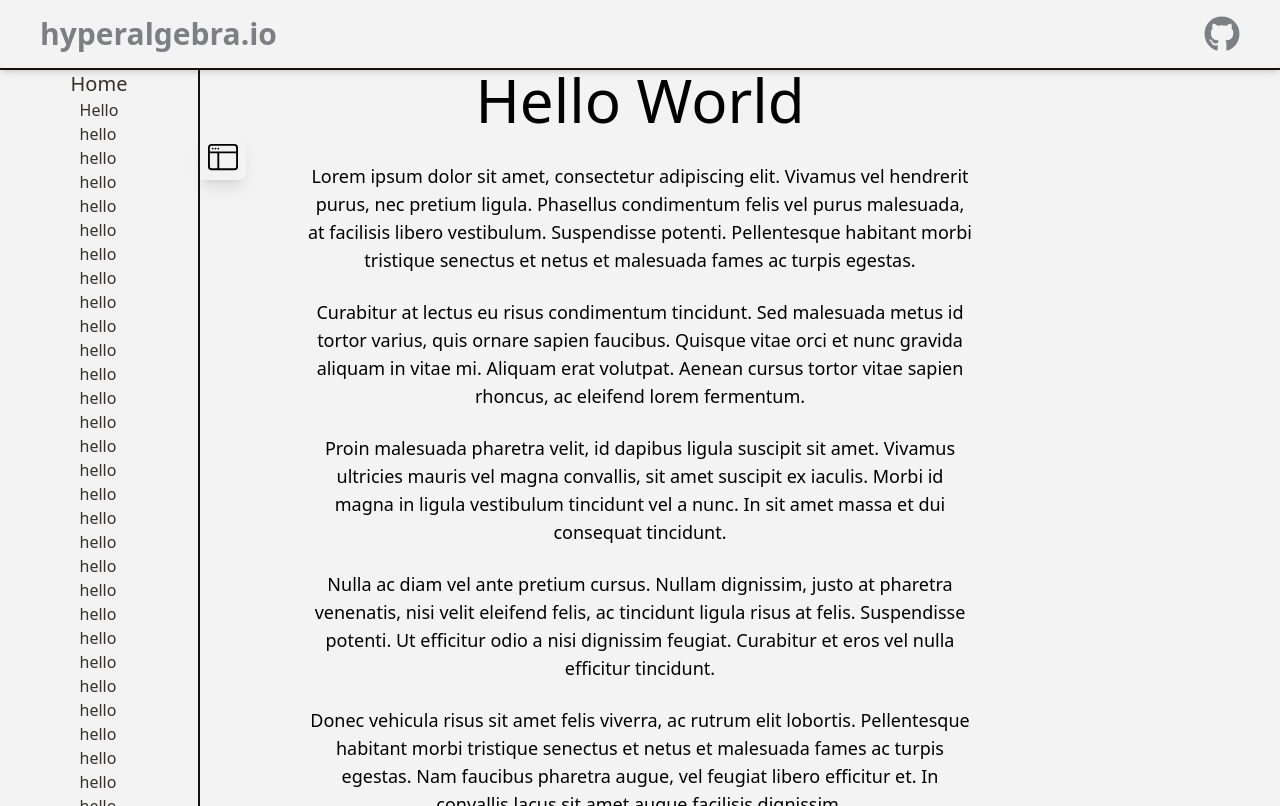
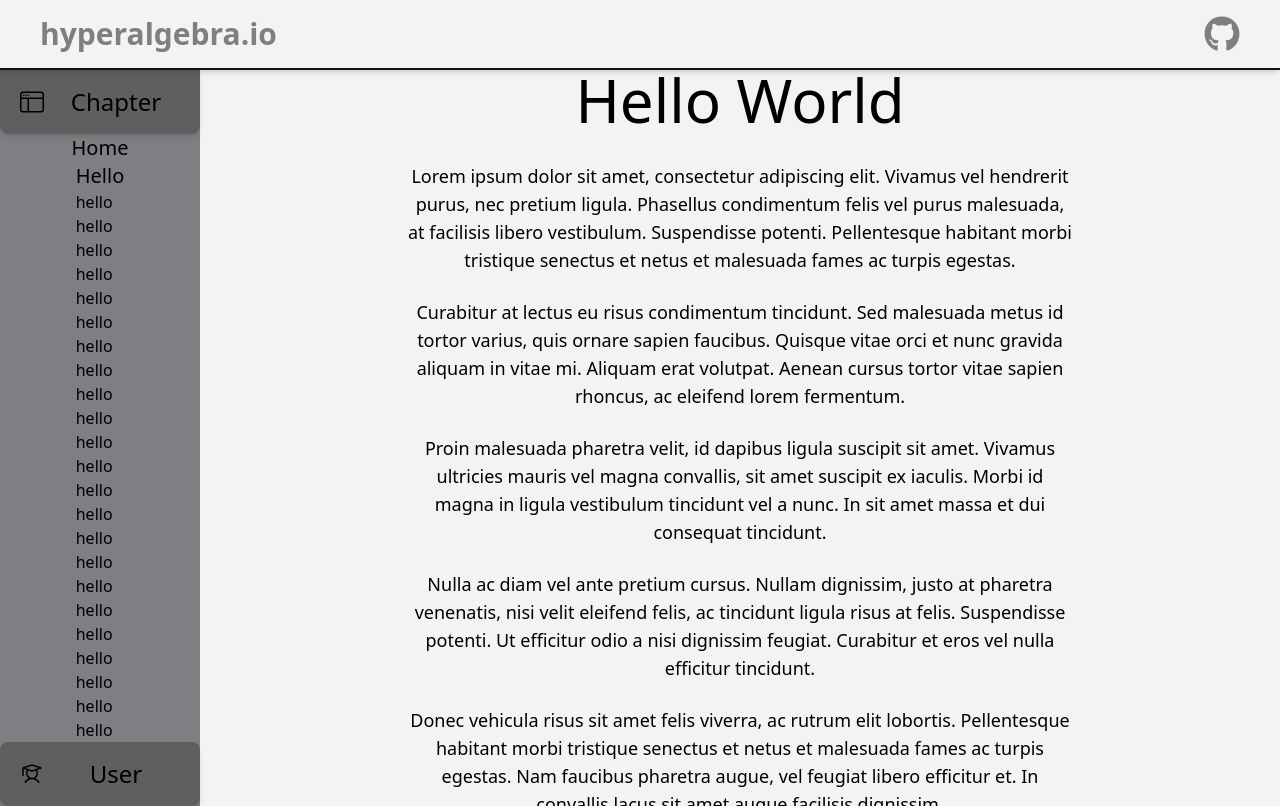
Before and after one commit to ashvinbondada/hyperalgebra.io, a Next.js app: page / in a window 1280 px wide. Built offline with nearby package versions, Linux system fonts and the light colour scheme.

Commit message:
Finished Sidebar Collapsing (for now)
- still want ultimate centering of home content
- added user icon and proper placement

```diff
--- a/package.json
+++ b/package.json
@@ -22,6 +22,7 @@
     "eslint": "^8",
     "eslint-config-next": "14.2.11",
     "postcss": "^8",
+    "prettier": "^3.3.3",
     "tailwindcss": "^3.4.1",
     "typescript": "^5"
   }
--- a/src/app/components/sidebar.tsx
+++ b/src/app/components/sidebar.tsx
@@ -2,6 +2,7 @@
 
 import { useState } from 'react';
 import { BsWindowSidebar } from "react-icons/bs";
+import { PiStudent } from "react-icons/pi";
 import SidebarNav from './sidebarNav';
 
 type Props = {
@@ -16,29 +17,34 @@ export default function Sidebar({ active_prop }: Props) {
   };
 
   return (
-    <div className="relative">
-      {/* Sidebar */}
-      <div
-        className={`transition-all duration-300 ease-in-out bg-anti-flash-white dark:bg-smoky-black h-[calc(100vh-64px)] ${
-          active ? 'w-[200px]' : 'w-0'
-        } flex-shrink-0 fixed left-0 z-40`}
-      >
-        {active && <SidebarNav active={active} />}
+    <div className={`
+      ${active ? "w-[200px] bg-gray" : "w-[70px] bg-anti-flash-white dark:bg-smoky-black"} h-full flex flex-col  transition-all duration-300 ease-in-out
+    `}>
+      {/* Sidebar Toggle Button */}
+      <div id="sidebar-buttons" className={`w-full h-16 justify-start items-center px-4 rounded-bl-lg rounded-br-lg flex flex-row text-2xl ${active ? "bg-jet/40 z-40 shadow-md" : "bg-anti-flash-white dark:bg-smoky-black"} transition-all duration-300 ease-in-out`}>
+          <button onClick={() => toggleSidebar()} className={`p-1 rounded-md hover:bg-transparent/10`}>
+            <BsWindowSidebar />
+          </button>
+          <div className={`w-full h-full grid place-items-center transition-opacity duration-300 ease-in-out ${active ? "opacity-100" : "opacity-0"}`}>
+            <p>Chapter</p>
+          </div>
       </div>
 
-      {/* Sidebar Toggle Button - When collapsed, it moves to the content area */}
-      <div
-        className={`absolute top-16 z-50 transition-all duration-300 ease-in-out ${
-          active ? 'left-[200px]' : 'left-4'
-        }`}
-      >
-        <button
-          className="bg-anti-flash-white dark:bg-smoky-black p-2 rounded-r-lg shadow-lg text-gray-500 dark:text-gray-200 hover:text-gray-700 dark:hover:text-gray-400 text-3xl"
-          onClick={toggleSidebar}
-        >
-          <BsWindowSidebar />
-        </button>
+      {/* Sidebar Navigation */}
+      <div id="sidebar-nav" className='w-full flex-1 overflow-y-auto transition-all duration-300 ease-in-out'>
+        <SidebarNav active={active}/>
       </div>
+
+      {/* Another button at the bottom */}
+      <div id="sidebar-buttons" className={`w-full h-16 justify-start items-center px-4 rounded-lg flex flex-row text-2xl ${active ? "bg-jet/40 z-40 shadow-md" : "bg-anti-flash-white dark:bg-smoky-black"} transition-all duration-300 ease-in-out`}>
+          <button onClick={() => toggleSidebar()} className={`p-1 rounded-md hover:bg-transparent/10`}>
+            <PiStudent />
+          </button>
+          <div className={`w-full h-full grid place-items-center transition-opacity duration-300 ease-in-out ${active ? "opacity-100" : "opacity-0"}`}>
+            <p>User</p>
+          </div>
+      </div>
+
     </div>
   );
 }
--- a/src/app/components/sidebarNav.tsx
+++ b/src/app/components/sidebarNav.tsx
@@ -21,18 +21,14 @@ export default function SidebarNav({active}: Props) {
 
   return (
     <aside
-      className={`fixed bg-anti-flash-white text-jet dark:text-anti-flash-white dark:bg-smoky-black ${active ? "w-[200px] border-r-2 border-r-smoky-black dark:border-r-anti-flash-white" : "w-[0px] border-none"} h-[calc(100vh-64px)] overflow-y-auto z-50
-        `}
       >
         {/* <div className="flex justify-end">
         <SidebarButton active_prop={active} />
         </div> */}
-        <div className="flex-col max-h-screen grid justify-items-center px-2 ${active ? 'block' : 'hidden'}`">
+        <div className={`overflow-hidden flex-col grid justify-items-center ${active ? 'block' : 'hidden'}`}>
           <Link className="text-xl" href="/">Home</Link>
           <nav>
-              <div className="prose">
-                <h1 className="prose-xl">Hello</h1>
-              </div>
+              <h1 className="text-xl">Hello</h1>
               <div>hello</div>
               <div>hello</div>
               <div>hello</div>
@@ -46,79 +42,26 @@ export default function SidebarNav({active}: Props) {
               <div>hello</div>
               <div>hello</div>
               <div>hello</div>
+              <div>hello</div> <div>hello</div>
+              <div>hello</div>
+              <div>hello</div> <div>hello</div>
+              <div>hello</div>
+              <div>hello</div> <div>hello</div>
+              <div>hello</div>
+              <div>hello</div> <div>hello</div>
+              <div>hello</div>
+              <div>hello</div> <div>hello</div>
+              <div>hello</div>
+              <div>hello</div> <div>hello</div>
+              <div>hello</div>
+              <div>hello</div> <div>hello</div>
               <div>hello</div>
               <div>hello</div>
               <div>hello</div>
               <div>hello</div>
+              <div>hello</div> <div>hello</div>
               <div>hello</div>
-              <div>hello</div>
-              <div>hello</div>
-              <div>hello</div>
-              <div>hello</div>
-              <div>hello</div>
-              <div>hello</div>
-              <div>hello</div>
-              <div>hello</div>
-              <div>hello</div>
-              <div>hello</div>
-              <div>hello</div>
-              <div>hello</div>
-              <div>hello</div>
-              <div>hello</div>
-              <div>hello</div>
-              <div>hello</div>
-              <div>hello</div>
-              <div>hello</div>
-              <div>hello</div>
-              <div>hello</div>
-              <div>hello</div>
-              <div>hello</div>
-              <div>hello</div>
-              <div>hello</div>
-              <div>hello</div>
-              <div>hello</div>
-              <div>hello</div>
-              <div>hello</div>
-              <div>hello</div>
-              <div>hello</div>
-              <div>hello</div>
-              <div>hello</div>
-              <div>hello</div>
-              <div>hello</div>
-              <div>hello</div>
-              <div>hello</div>
-              <div>hello</div>
-              <div>hello</div>
-              <div>hello</div>
-              <div>hello</div>
-              <div>hello</div>
-              <div>hello</div>
-              <div>hello</div>
-              <div>hello</div>
-              <div>hello</div>
-              <div>hello</div>
-              <div>hello</div>
-              <div>hello</div>
-              <div>hello</div>
-              <div>hello</div>
-              <div>hello</div>
-              <div>hello</div>
-              <div>hello</div>
-              <div>hello</div>
-              <div>hello</div>
-              <div>hello</div>
-              <div>hello</div>
-              <div>hello</div>
-              <div>hello</div>
-              <div>hello</div>
-              <div>hello</div>
-              <div>hello</div>
-              <div>hello</div>
-              <div>hello</div>
-              <div>hello</div>
-              <div>hello</div>
-              <div>hello</div>
-              <div>hello</div>
+              <div>hello</div> <div>hello</div>
               <div>hello</div>
               <div>hello</div>
           </nav>
```
Also changed, not shown: 1 other file (tests, documents, lock files or other folders).
